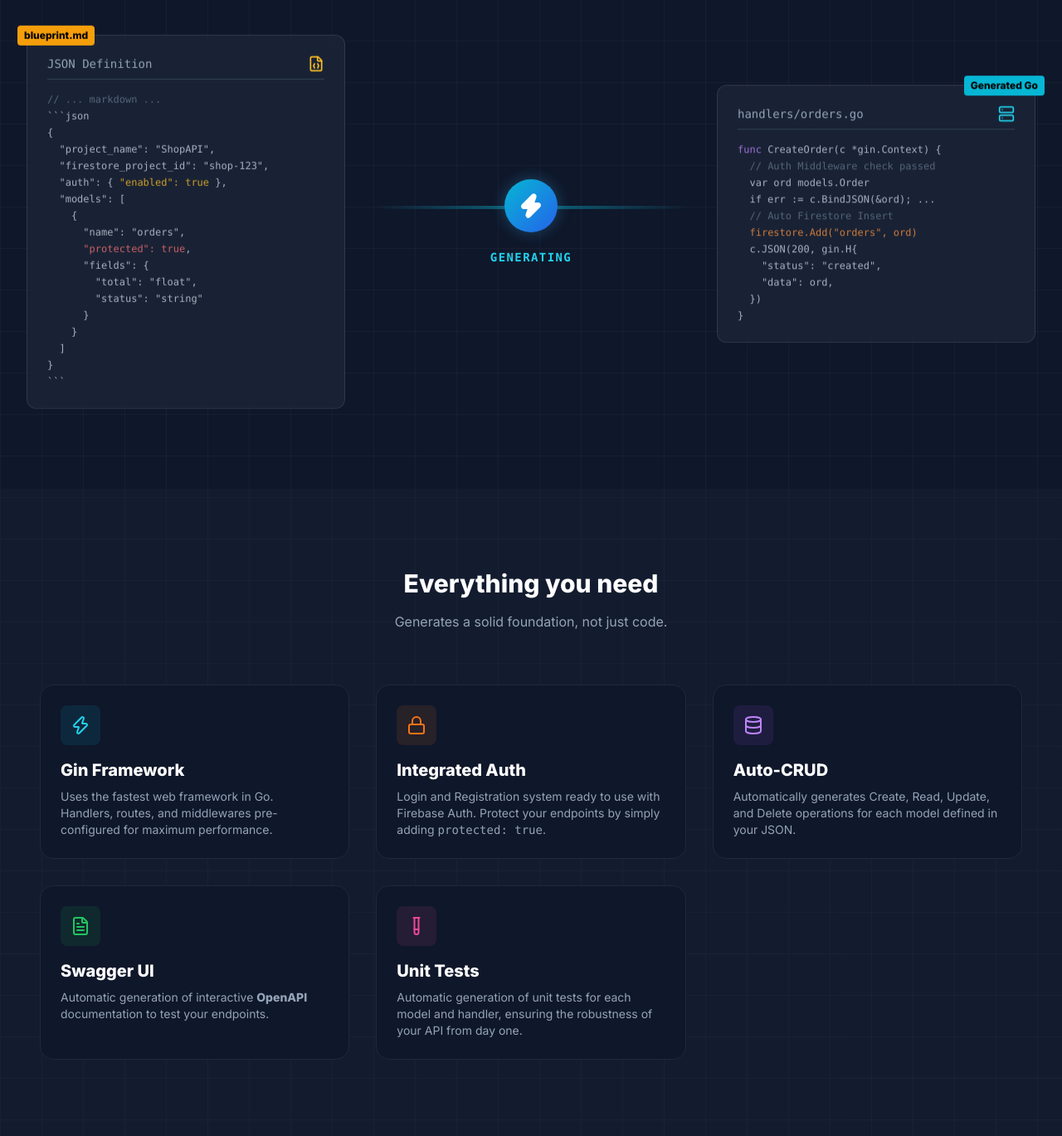
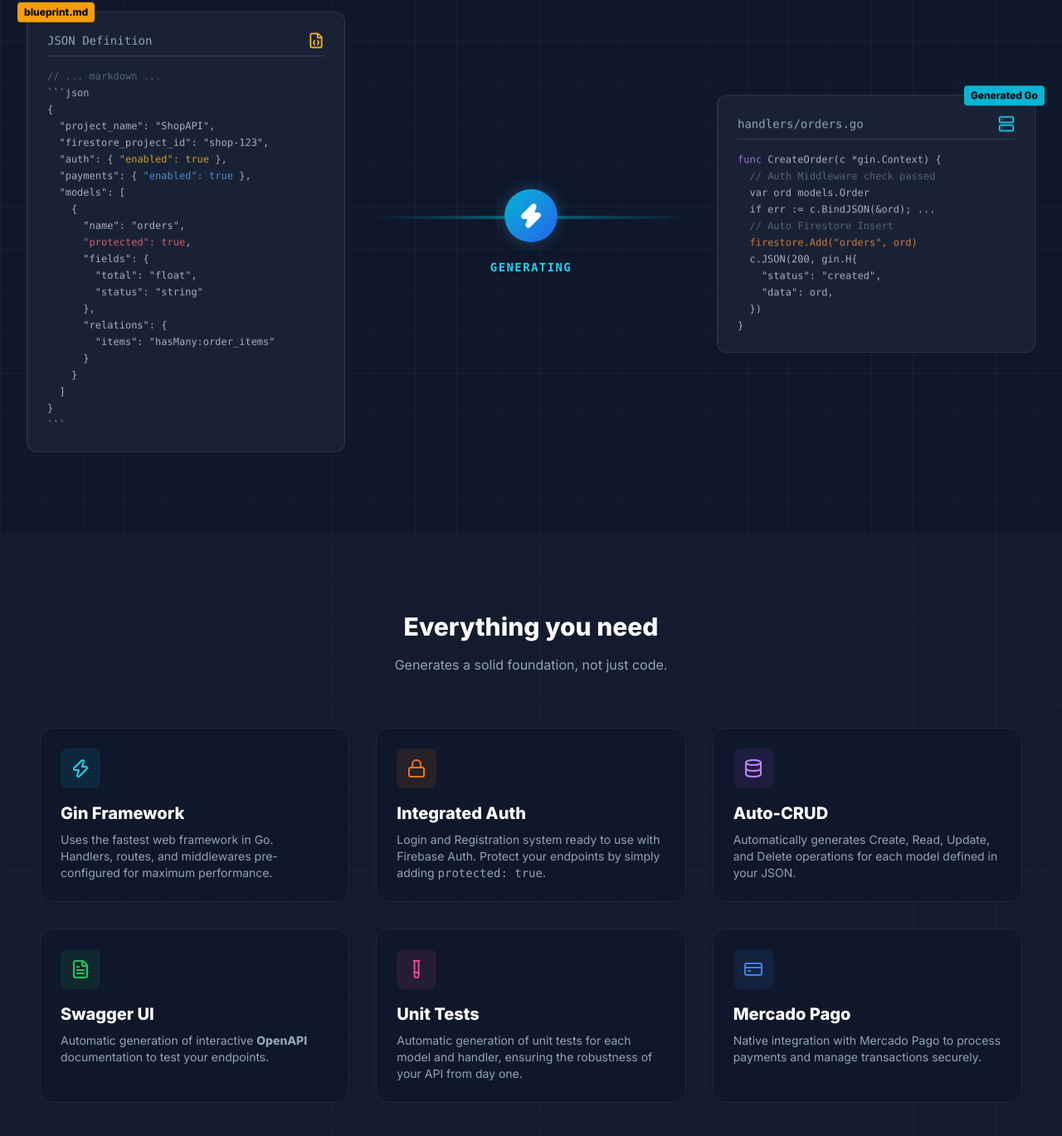
Before and after one commit to elbader17/Blueprint-page, a plain HTML site: page index.html in a window 1280 px wide. Shown: the part 1351-2720 px from the top of the page at 83% size. Drawn offline with nearby package versions, Linux system fonts and the light colour scheme.

Commit message:
feat: Add Mercado Pago integration, update beta version to v0.4.1, and enhance demo content.

```diff
--- a/index.html
+++ b/index.html
@@ -233,7 +233,7 @@
                 <span
                     class="inline-flex items-center px-3 py-1 rounded-full text-xs font-medium bg-cyan-500/10 text-cyan-400 border border-cyan-500/20">
                     <span class="w-2 h-2 bg-cyan-400 rounded-full mr-2 animate-pulse"></span>
-                    <span data-i18n="hero_badge">Actualmente en Beta v0.2.3</span>
+                    <span data-i18n="hero_badge">Actualmente en Beta v0.4.1</span>
                 </span>
             </div>
 
@@ -318,6 +318,7 @@
                         <p>&nbsp;&nbsp;"project_name": "ShopAPI",</p>
                         <p>&nbsp;&nbsp;"firestore_project_id": "shop-123",</p>
                         <p>&nbsp;&nbsp;"auth": { <span class="text-amber-400">"enabled": true</span> },</p>
+                        <p>&nbsp;&nbsp;"payments": { <span class="text-blue-400">"enabled": true</span> },</p>
                         <p>&nbsp;&nbsp;"models": [</p>
                         <p>&nbsp;&nbsp;&nbsp;&nbsp;{</p>
                         <p>&nbsp;&nbsp;&nbsp;&nbsp;&nbsp;&nbsp;"name": "orders",</p>
@@ -325,6 +326,9 @@
                         <p>&nbsp;&nbsp;&nbsp;&nbsp;&nbsp;&nbsp;"fields": {</p>
                         <p>&nbsp;&nbsp;&nbsp;&nbsp;&nbsp;&nbsp;&nbsp;&nbsp;"total": "float",</p>
                         <p>&nbsp;&nbsp;&nbsp;&nbsp;&nbsp;&nbsp;&nbsp;&nbsp;"status": "string"</p>
+                        <p>&nbsp;&nbsp;&nbsp;&nbsp;&nbsp;&nbsp;},</p>
+                        <p>&nbsp;&nbsp;&nbsp;&nbsp;&nbsp;&nbsp;"relations": {</p>
+                        <p>&nbsp;&nbsp;&nbsp;&nbsp;&nbsp;&nbsp;&nbsp;&nbsp;"items": "hasMany:order_items"</p>
                         <p>&nbsp;&nbsp;&nbsp;&nbsp;&nbsp;&nbsp;}</p>
                         <p>&nbsp;&nbsp;&nbsp;&nbsp;}</p>
                         <p>&nbsp;&nbsp;]</p>
@@ -445,9 +449,22 @@
                         para garantizar la calidad del código.</p>
                 </div>
 
+                <!-- Feature 6 -->
+                <div
+                    class="p-6 rounded-2xl bg-slate-900 border border-slate-800 hover:border-blue-500/30 transition-all hover:bg-slate-800 reveal group">
+                    <div
+                        class="w-12 h-12 bg-blue-500/10 rounded-lg flex items-center justify-center mb-4 group-hover:scale-110 transition-transform">
+                        <i data-lucide="credit-card" class="text-blue-500 w-6 h-6"></i>
+                    </div>
+                    <h3 class="text-xl font-bold text-white mb-2" data-i18n="feat_6_title">Mercado Pago</h3>
+                    <p class="text-slate-400 text-sm" data-i18n="feat_6_desc">Integración nativa con Mercado Pago para
+                        procesar pagos y gestionar transacciones de forma segura.</p>
+                </div>
+
             </div>
         </div>
     </section>
+
 
     <!-- Roadmap Section -->
     <section id="roadmap" class="py-24 relative z-10 bg-slate-900">
@@ -473,10 +490,6 @@
                     <p class="text-slate-400 text-sm" data-i18n="road_1_desc">Soporte nativo para bases de datos SQL y
                         NoSQL populares, además de Firestore.</p>
                 </div>
-
-
-
-
 
                 <!-- GUI -->
                 <div
@@ -652,7 +665,7 @@
                 nav_github: "Ver en GitHub",
                 hero_badge: "Actualmente en Beta v0.3.1",
                 hero_title: `Tu API REST completa<br><span class="text-transparent bg-clip-text bg-gradient-to-r from-cyan-400 via-blue-500 to-purple-600">en segundos.</span>`,
-                hero_desc: "Convierte tu diseño en una API funcional al instante. Define tu arquitectura en un archivo Markdown y obtén automáticamente un backend robusto y escalable, eliminando el trabajo repetitivo para que te enfoques en tu producto.",
+                hero_desc: "Convierte tu diseño en una API funcional al instante. Define tu arquitectura en un archivo Markdown y obtén automáticamente un backend robusto y escalable con Gin, Firestore, Auth y Mercado Pago.",
                 hero_start: "Empezar",
                 hero_copied: "Copiado!",
                 demo_title: "La definición del Proyecto",
@@ -668,6 +681,8 @@
                 feat_4_desc: "Generación automática de documentación <strong>OpenAPI</strong> interactiva para probar tus endpoints.",
                 feat_5_title: "Tests Unitarios",
                 feat_5_desc: "Generación automática de tests unitarios para cada modelo y handler, asegurando la robustez de tu API desde el primer día.",
+                feat_6_title: "Mercado Pago",
+                feat_6_desc: "Integración nativa con Mercado Pago para procesar pagos y gestionar transacciones de forma segura.",
                 road_title: "El Futuro de Blueprint",
                 road_desc: "El desarrollo continúa. Estamos trabajando en estas funcionalidades para la versión 1.0.",
                 road_1_desc: "Soporte nativo para bases de datos SQL y NoSQL populares, además de Firestore.",
@@ -688,7 +703,7 @@
                 nav_github: "View on GitHub",
                 hero_badge: "Currently in Beta v0.3.1",
                 hero_title: `Your complete REST API<br><span class="text-transparent bg-clip-text bg-gradient-to-r from-cyan-400 via-blue-500 to-purple-600">in seconds.</span>`,
-                hero_desc: "Turn your design into a functional API instantly. Define your architecture in a Markdown file and automatically get a robust and scalable backend, eliminating boilerplate work so you can focus on your product.",
+                hero_desc: "Turn your design into a functional API instantly. Define your architecture in a Markdown file and automatically get a robust and scalable backend with Gin, Firestore, Auth, and Mercado Pago.",
                 hero_start: "Get Started",
                 hero_copied: "Copied!",
                 demo_title: "Project Definition",
@@ -704,6 +719,8 @@
                 feat_4_desc: "Automatic generation of interactive <strong>OpenAPI</strong> documentation to test your endpoints.",
                 feat_5_title: "Unit Tests",
                 feat_5_desc: "Automatic generation of unit tests for each model and handler, ensuring the robustness of your API from day one.",
+                feat_6_title: "Mercado Pago",
+                feat_6_desc: "Native integration with Mercado Pago to process payments and manage transactions securely.",
                 road_title: "The Future of Blueprint",
                 road_desc: "Development continues. We are working on these features for version 1.0.",
                 road_1_desc: "Native support for popular SQL and NoSQL databases, in addition to Firestore.",
@@ -725,12 +742,16 @@
                 { text: "$ ./blueprint_gen blueprint.md", type: "cmd", delay: 1000 },
                 { text: "> Leído blueprint.md (ShopAPI)", type: "output", delay: 300 },
                 { text: "> Auth: ENABLED (Collection: users)", type: "success", delay: 300 },
+                { text: "> Payments: ENABLED (Provider: MercadoPago)", type: "success", delay: 300 },
                 { text: "> Modelo encontrado: Products (Protected: false)", type: "output", delay: 200 },
                 { text: "> Modelo encontrado: Orders (Protected: true)", type: "output", delay: 200 },
                 { text: "> Generando Handlers Gin...", type: "output", delay: 300 },
+                { text: "> Generando Tests Unitarios...", type: "output", delay: 300 },
+                { text: "> Generando Swagger Docs...", type: "output", delay: 300 },
                 { text: "> Proyecto creado en ./ShopAPI 🚀", type: "success", delay: 500 },
                 { text: "> Iniciando servidor automáticamente...", type: "output", delay: 500 },
                 { text: "[GIN-debug] POST   /auth/login", type: "output", delay: 200 },
+                { text: "[GIN-debug] POST   /payments/mercadopago/preference", type: "output", delay: 200 },
                 { text: "[GIN-debug] GET    /api/products", type: "output", delay: 200 },
                 { text: "[GIN-debug] POST   /api/orders (Auth Required)", type: "output", delay: 200 },
                 { text: "[GIN] Listening and serving HTTP on :8080", type: "success", delay: 0 }
@@ -741,12 +762,16 @@
                 { text: "$ ./blueprint_gen blueprint.md", type: "cmd", delay: 1000 },
                 { text: "> Read blueprint.md (ShopAPI)", type: "output", delay: 300 },
                 { text: "> Auth: ENABLED (Collection: users)", type: "success", delay: 300 },
+                { text: "> Payments: ENABLED (Provider: MercadoPago)", type: "success", delay: 300 },
                 { text: "> Model found: Products (Protected: false)", type: "output", delay: 200 },
                 { text: "> Model found: Orders (Protected: true)", type: "output", delay: 200 },
                 { text: "> Generating Gin Handlers...", type: "output", delay: 300 },
+                { text: "> Generating Unit Tests...", type: "output", delay: 300 },
+                { text: "> Generating Swagger Docs...", type: "output", delay: 300 },
                 { text: "> Project created at ./ShopAPI 🚀", type: "success", delay: 500 },
                 { text: "> Automatically starting server...", type: "output", delay: 500 },
                 { text: "[GIN-debug] POST   /auth/login", type: "output", delay: 200 },
+                { text: "[GIN-debug] POST   /payments/mercadopago/preference", type: "output", delay: 200 },
                 { text: "[GIN-debug] GET    /api/products", type: "output", delay: 200 },
                 { text: "[GIN-debug] POST   /api/orders (Auth Required)", type: "output", delay: 200 },
                 { text: "[GIN] Listening and serving HTTP on :8080", type: "success", delay: 0 }
```
